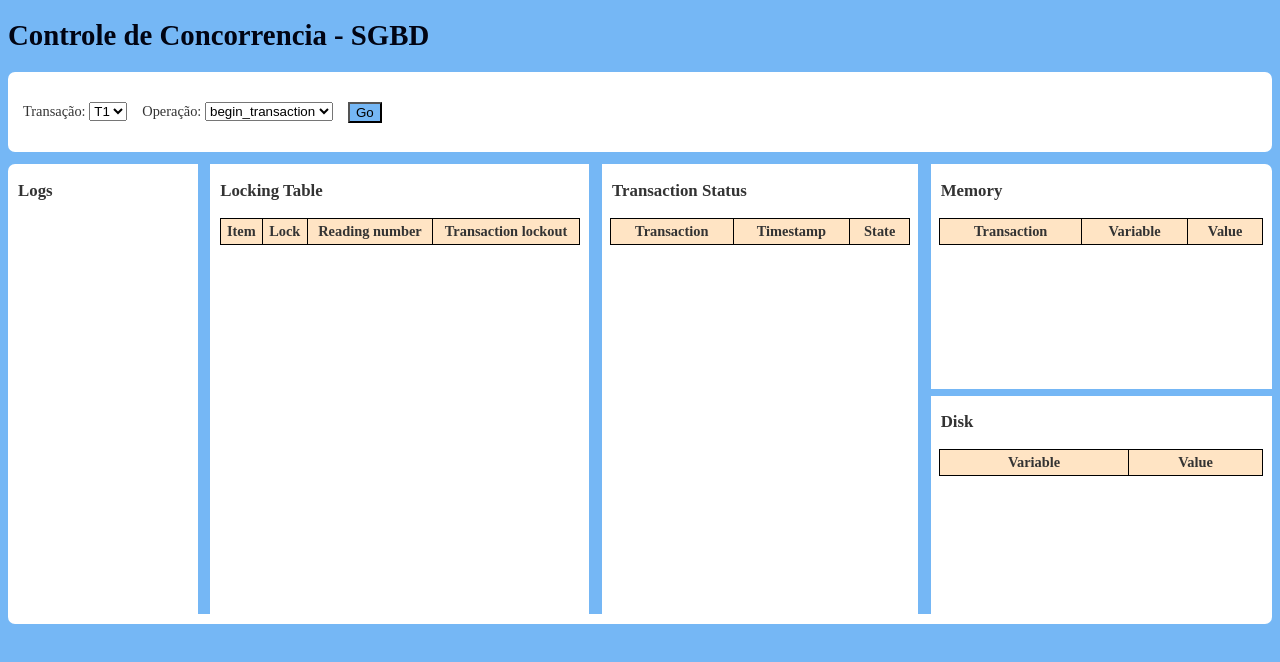
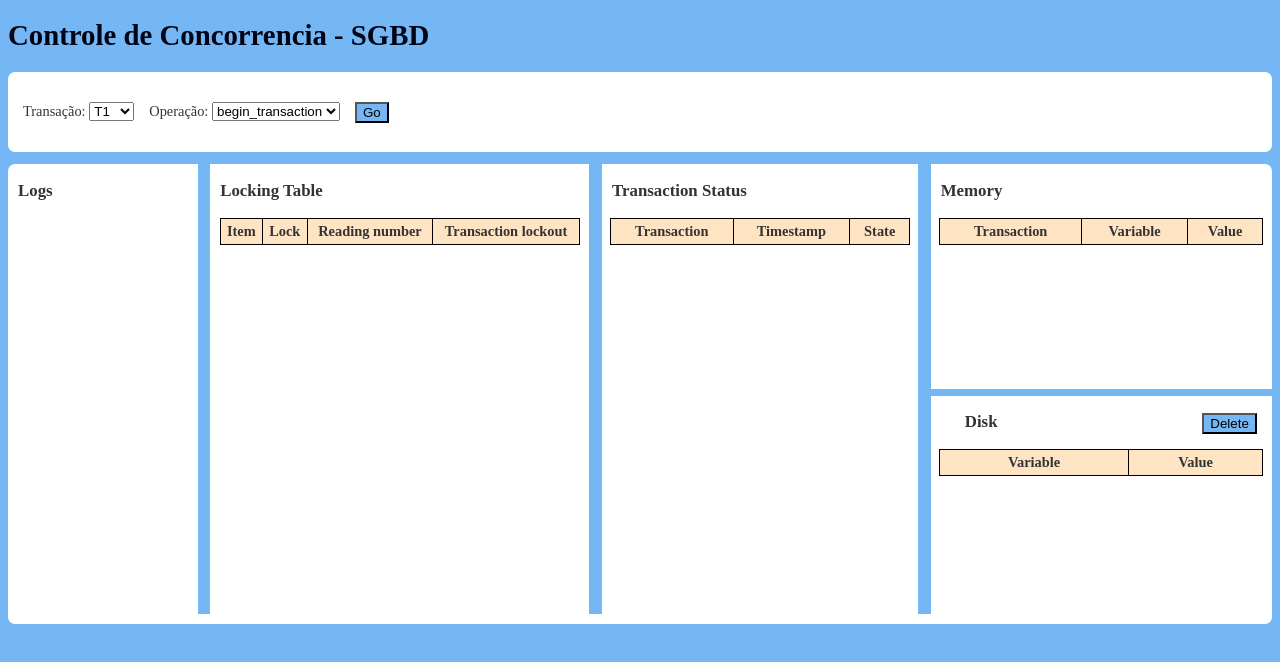
Before and after one commit to mailtonfcarvalho/db-02, a website: page index.html in a window 1280 px wide. Drawn offline with nearby package versions, Linux system fonts and the light colour scheme.

Commit message:
create method delete persistence

```diff
--- a/index.html
+++ b/index.html
@@ -35,6 +35,13 @@
                             <option>T1</option>
                             <option>T2</option>
                             <option>T3</option>
+                            <option>T4</option>
+                            <option>T5</option>
+                            <option>T6</option>
+                            <option>T7</option>
+                            <option>T8</option>
+                            <option>T9</option>
+                            <option>T10</option>
                         </select>
                     </div>
 
@@ -138,9 +145,15 @@
             </div>
 
             <div class="panel5">
-                <div class="col">
-                    <h3>Disk</h3>
-                </div>
+               <div>
+                    <div class="d">
+                        <h3>Disk</h3>
+                    </div>
+                    <div class= "b">
+                        <button onclick="delete_disk()" type="submit" style="background-color: #75b7f5;"> Delete </button>
+                    </div>
+               </div>
+
                 <table>
                     <thead>
                         <tr>
@@ -151,41 +164,6 @@
                     <tbody id="disk"></tbody>
                 </table>
             </div>
-            <!-- <div class="panel4">
-                <div class="col">
-                    <h3>Status</h3>
-                </div>
-                <div id="box-6">
-                        <label class="nome">Transaction:</label>
-                        <select name="transaction" class="status">
-                            <option>T1</option>
-                            <option>T2</option>
-                            <option>T3</option>
-                        </select>
-                </div>
-
-                <input type="radio" name="status" value="commit" class="radio">Commit<br>
-                <input type="radio" name="status" value="abort" class="radio">Abort<br>
-
-                <button type="submit" class= "botton"> run </button>
-
-            </div> -->
-            <!-- <div class="panel5">
-                <div class="col">
-                    <h3>Disk</h3>
-                </div>
-                    <table>
-                        <thead>
-                            <tr>
-                                <th>Variable</th>
-                                <th>Value</th>
-                            </tr>
-                        </thead>
-                        <tbody id="memory"></tbody>
-                    </table>
-                </div>
-            </div> -->
-
        </main>
        <footer>
 
--- a/js/disk-ctrl.js
+++ b/js/disk-ctrl.js
@@ -8,6 +8,14 @@ function edit_disk(variable, value) {
 	disk[variable] = value;
 	localStorage.setItem('disk', JSON.stringify(disk));
 
+	reload_disk();
+	return true;
+}
+/**
+ * Deleta todos os dados na persistencia
+ */
+function delete_disk() {
+	localStorage.removeItem('disk');
 	reload_disk();
 	return true;
 }
--- a/styles.css
+++ b/styles.css
@@ -96,6 +96,7 @@ th, td {
 }
 .col h3 {
   margin-left:10px;
+  position: relative;
 }
 .item-log {
   padding: 5px 10px;
@@ -127,3 +128,14 @@ th, td {
   margin-left:20%;
   margin-top: 10%;
 }
+.d{
+  position: relative;
+  float:left;
+  margin-left: 10%;
+}
+.b{
+  position: relative;
+  float:left;
+  margin-left: 60%;
+  margin-top: 5%;
+}
```
